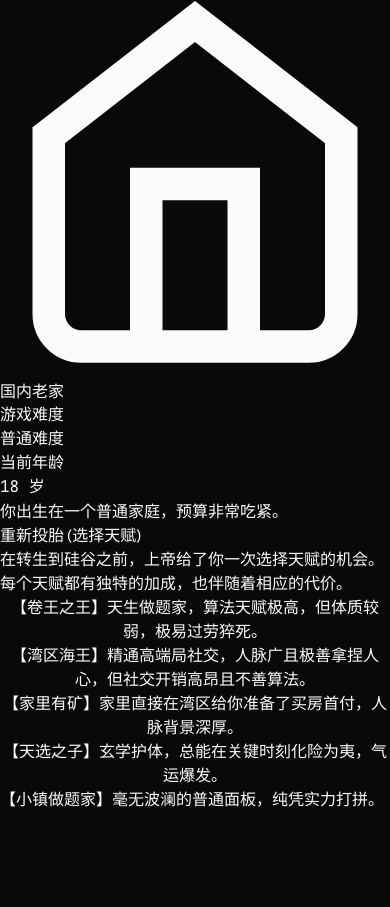
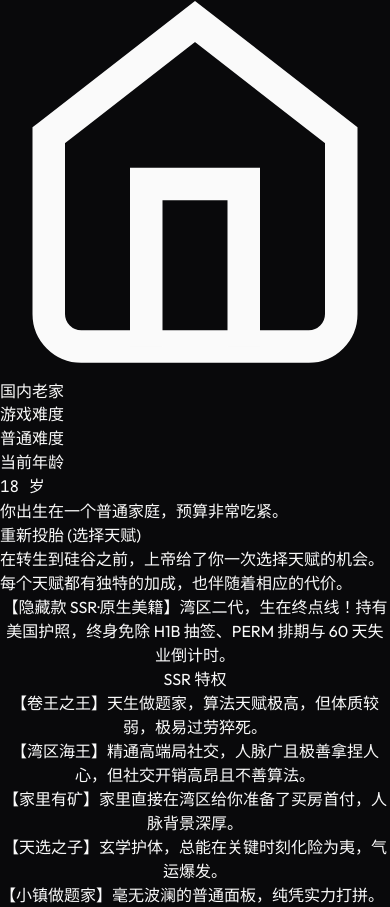
Before and after one commit to DeanChensj/sv-life-reboot, a React (Vite) app: page / in a window 390 px wide. Shown: the part 5206-6113 px from the top of the page. Before the commit the page ends 6017 px from the top, so only its background shows below. Built offline with nearby package versions, Linux system fonts and the light colour scheme.

Commit message:
feat: add native US citizen hidden SSR trait and deploy updates

```diff
--- a/src/App.tsx
+++ b/src/App.tsx
@@ -498,6 +498,7 @@ export default function App() {
                       })
                       .map((choice, idx) => {
                       const isAvailable = !choice.condition || choice.condition(gameState);
+                      const isSSR = choice.text.includes('隐藏款') || choice.text.includes('SSR');
 
                       // Precise badge extraction (prioritize Choice.costBadge / Choice.reqBadge if defined)
                       const costMatch = choice.costBadge || choice.text.match(/\((?:消耗|花费|每年|\$|成本|折抵|实付).*?\)/)?.[0]?.slice(1, -1);
@@ -517,13 +518,19 @@ export default function App() {
                         key={idx}
                         onClick={() => isAvailable && handleChoice(choice)}
                         disabled={!isAvailable}
-                        className={`group w-full text-left px-4 py-3 md:px-6 md:py-5 rounded-2xl border transition-all duration-200 focus:outline-none focus:ring-2 focus:ring-emerald-500/50 flex flex-col md:flex-row md:items-center justify-between gap-2.5 md:gap-3 cursor-pointer ${
-                          isAvailable
-                            ? 'bg-zinc-900 border-zinc-800 hover:border-emerald-500/50 hover:bg-zinc-800/80 active:scale-[0.98]'
-                            : 'bg-zinc-950/50 border-zinc-800/50 opacity-50 cursor-not-allowed'
+                        className={`group w-full text-left px-4 py-3 md:px-6 md:py-5 rounded-2xl border transition-all duration-200 focus:outline-none focus:ring-2 focus:ring-amber-500/50 flex flex-col md:flex-row md:items-center justify-between gap-2.5 md:gap-3 cursor-pointer ${
+                          isSSR
+                            ? 'bg-gradient-to-r from-amber-950/70 via-yellow-900/50 to-amber-950/70 border-amber-400/90 shadow-[0_0_20px_rgba(245,158,11,0.35)] hover:border-yellow-300 hover:shadow-[0_0_30px_rgba(250,204,21,0.55)] hover:bg-amber-900/60 active:scale-[0.98]'
+                            : isAvailable
+                              ? 'bg-zinc-900 border-zinc-800 hover:border-emerald-500/50 hover:bg-zinc-800/80 active:scale-[0.98]'
+                              : 'bg-zinc-950/50 border-zinc-800/50 opacity-50 cursor-not-allowed'
                         }`}
                       >
-                        <span className={`font-medium text-[15px] sm:text-base md:text-lg transition-colors ${isAvailable ? 'text-zinc-300 group-hover:text-emerald-400' : 'text-zinc-600'}`}>
+                        <span className={`font-medium text-[15px] sm:text-base md:text-lg transition-colors ${
+                          isSSR
+                            ? 'text-amber-200 group-hover:text-yellow-200 font-extrabold tracking-wide drop-shadow-[0_1px_3px_rgba(0,0,0,0.8)]'
+                            : isAvailable ? 'text-zinc-300 group-hover:text-emerald-400' : 'text-zinc-600'
+                        }`}>
                           {mainText}
                         </span>
 
@@ -534,7 +541,11 @@ export default function App() {
                              </span>
                           )}
                           {reqMatch && (
-                             <span className={`text-xs px-2.5 py-1 rounded-md font-semibold tracking-wide ${isAvailable ? 'bg-amber-500/20 text-amber-300 border border-amber-500/20' : 'bg-zinc-800 text-zinc-500'}`}>
+                             <span className={`text-xs px-2.5 py-1 rounded-md font-semibold tracking-wide ${
+                               isSSR
+                                 ? 'bg-amber-400/30 text-amber-200 border border-amber-400/50 font-bold shadow-[0_0_8px_rgba(245,158,11,0.4)]'
+                                 : isAvailable ? 'bg-amber-500/20 text-amber-300 border border-amber-500/20' : 'bg-zinc-800 text-zinc-500'
+                             }`}>
                                 {reqMatch}
                              </span>
                           )}
--- a/src/components/WarReportModal.tsx
+++ b/src/components/WarReportModal.tsx
@@ -132,7 +132,8 @@ export const WarReportModal: React.FC<WarReportModalProps> = ({ gameState, onClo
     if (gameState.cash >= 300 || ['Atherton 顶级豪宅', 'Sunnyvale 老破小', 'North San Jose 联排', 'Fremont 学区房'].includes(gameState.housing_name || '')) medals.push({ tag: 'EST', title: '【Atherton 征服者】', desc: '积攒重金，成功跨越硅谷阶级门槛', rarity: 'SSR', color: '#10b981' });
     if (gameState.car === 'porsche') medals.push({ tag: 'LUX', title: '【脱离民工车鄙视链】', desc: '开上保时捷 Porsche 震撼全场', rarity: 'SR', color: '#c084fc' });
     if (gameState.car === 'cybertruck') medals.push({ tag: 'RAW', title: '【赛博朋克硬核族】', desc: '驾驶多边形皮卡征服 237 号公路', rarity: 'SR', color: '#22d3ee' });
-    if (gameState.visa === '绿卡') medals.push({ tag: 'PR', title: '【上岸自由身】', desc: '彻底甩开 USCIS 抽签与签证枷锁', rarity: 'SSR', color: '#60a5fa' });
+    if (gameState.visa === '公民') medals.push({ tag: 'SSR', title: '【出生在终点线】', desc: '天生具备美国国籍，不知 H1B 与排期为何物', rarity: 'SSR', color: '#fbbf24' });
+    else if (gameState.visa === '绿卡') medals.push({ tag: 'PR', title: '【上岸自由身】', desc: '彻底甩开 USCIS 抽签与签证枷锁', rarity: 'SSR', color: '#60a5fa' });
     if (medals.length === 0) medals.push({ tag: 'SURV', title: '【硅谷打工特种兵】', desc: '在湾区高压环境中顽强奋斗', rarity: 'R', color: '#9ca3af' });
 
     let medalY = 680;
--- a/src/components/YearEndStatementModal.tsx
+++ b/src/components/YearEndStatementModal.tsx
@@ -188,11 +188,11 @@ export const YearEndStatementModal: React.FC<YearEndStatementModalProps> = ({ ga
             <span className="text-zinc-400 font-mono">当前签证身份:</span>
             <span className="font-bold text-amber-300">{gameState.visa}</span>
           </div>
-          {(gameState.gc_progress > 0 || gameState.visa === '绿卡') && (
+          {(gameState.gc_progress > 0 || gameState.visa === '绿卡' || gameState.visa === '公民') && (
             <div className="flex justify-between">
-              <span className="text-zinc-400 font-mono">绿卡 (PERM/排期) 进度:</span>
+              <span className="text-zinc-400 font-mono">身份/绿卡 状态进度:</span>
               <span className="font-bold text-emerald-400 font-mono tabular-nums">
-                {gameState.visa === '绿卡' ? '100% (已获绿卡)' : `${Math.round(Math.min(100, Math.max(0, ((gameState.gc_progress || 0) / 5) * 100)))}% (${gameState.gc_progress || 0}/5 年排期)`}
+                {gameState.visa === '公民' ? '100% (美籍公民)' : (gameState.visa === '绿卡' ? '100% (已获绿卡)' : `${Math.round(Math.min(100, Math.max(0, ((gameState.gc_progress || 0) / 5) * 100)))}% (${gameState.gc_progress || 0}/5 年排期)`)}
               </span>
             </div>
           )}
--- a/src/data/events.ts
+++ b/src/data/events.ts
@@ -115,7 +115,7 @@ const midYearEventRouter = (s: GameState) => {
      if (bigTechRand < 0.45) return 'layoff_rumor';
      if (bigTechRand < 0.60) return 'rto_wars';
      if (bigTechRand < 0.80) return 'meta_tlm';
-     if (bigTechRand < 0.90 && s.visa !== '绿卡') return 'h1b_rfe_vs_parent_nag';
+     if (bigTechRand < 0.90 && s.visa !== '绿卡' && s.visa !== '公民') return 'h1b_rfe_vs_parent_nag';
      return 'friday_pip';
   }
   if (rand >= 0.46 && rand < 0.80) {
@@ -145,7 +145,7 @@ const midYearEventRouter = (s: GameState) => {
     }
 
     // 1. Green Card Holders ONLY: japan_trip (免签自由行)
-    if (s.visa === '绿卡' && Math.random() < 0.20) {
+    if ((s.visa === '绿卡' || s.visa === '公民') && Math.random() < 0.20) {
       return 'japan_trip';
     }
 
@@ -195,7 +195,7 @@ const midYearEventRouter = (s: GameState) => {
     }
 
     // Only non-Green Card / non-US workers face visa checks
-    if (s.visa !== '绿卡' && s.visa !== '无') {
+    if (s.visa !== '绿卡' && s.visa !== '公民' && s.visa !== '无') {
         lifeEvents.push('visa_check');
     }
 
@@ -227,6 +227,20 @@ export const events: Record<string, GameEvent> = {
     title: '重新投胎 (选择天赋)',
     description: '在转生到硅谷之前，上帝给了你一次选择天赋的机会。每个天赋都有独特的加成，也伴随着相应的代价。',
     choices: [
+      {
+        text: '【隐藏款 SSR·原生美籍】湾区二代，生在终点线！持有美国护照，终身免除 H1B 抽签、PERM 排期与 60 天失业倒计时。',
+        reqBadge: 'SSR 特权',
+        effect: (s) => ({
+          trait_title: '原生美籍',
+          visa: '公民',
+          gc_progress: 5,
+          gc_stage: 'approved',
+          network: 25,
+          charm: Math.min((s.max_charm || 25), s.charm + 6),
+          win_threshold: 400
+        }),
+        nextEventId: 'choose_year',
+      },
       {
         text: '【卷王之王】天生做题家，算法天赋极高，但体质较弱，极易过劳猝死。',
         effect: (s) => ({ trait_title: '卷王之王', leetcode: s.leetcode + 25, health: s.health - 25, network: 5, win_threshold: 400 }),
@@ -726,7 +740,7 @@ export const events: Record<string, GameEvent> = {
         effect: (s) => {
           const win = Math.random() < 0.08;
           return win
-            ? { tc: 25, health: s.health - 20, cash: s.cash + 100, visa: s.visa === '绿卡' ? '绿卡' : 'O1 (杰出人才)', message: '天选之子！你盲狙的公司获得核心突破并由资本巨额注资，你分到了高额股票！' }
+            ? { tc: 25, health: s.health - 20, cash: s.cash + 100, visa: (s.visa === '绿卡' || s.visa === '公民') ? s.visa : 'O1 (杰出人才)', message: '天选之子！你盲狙的公司获得核心突破并由资本巨额注资，你分到了高额股票！' }
             : { tc: 10, health: s.health - 30, message: '公司烧光了投资人的钱，不到半年就倒闭了。期权变成了废纸，你只能连夜更新简历。' };
         },
         nextEventId: (s: GameState) => {
@@ -896,14 +910,14 @@ export const events: Record<string, GameEvent> = {
       {
         text: '被迫回国',
         effect: (s) => {
-          const reason = (s.visa === 'F1 (学生)' || s.visa === '无') ? 'OPT到期未能上岸' : ((s.visa === '绿卡' || s.visa === 'O1 (杰出人才)') ? '积蓄耗尽、心灰意冷' : 'H1B 60天失业期满未能找到新工作');
+          const reason = (s.visa === 'F1 (学生)' || s.visa === '无') ? 'OPT到期未能上岸' : ((s.visa === '绿卡' || s.visa === '公民' || s.visa === 'O1 (杰出人才)') ? '积蓄耗尽、心灰意冷' : 'H1B 60天失业期满未能找到新工作');
           return { status: 'game_over', message: reason + '，你最终遗憾登上了回国的航班。' };
         },
         nextEventId: 'end',
       },
       {
         text: '再读一个水硕维持身份 (Day 1 CPT) - (消耗 $5w, +25 力扣)',
-        condition: (s) => s.visa !== '绿卡' && s.visa !== 'O1 (杰出人才)' && s.cash >= 5,
+        condition: (s) => s.visa !== '绿卡' && s.visa !== '公民' && s.visa !== 'O1 (杰出人才)' && s.cash >= 5,
         effect: (s) => ({ cash: s.cash - 5, age: s.age + 1, leetcode: Math.min(100, s.leetcode + 25), message: '你在读 Day 1 CPT 水硕期间狂刷 250 道 Hard 题，算法功力大增！准备重回战场！' }),
         nextEventId: 'job_hunt',
       }
@@ -1570,7 +1584,7 @@ export const events: Record<string, GameEvent> = {
           if ((s.visa === 'OPT (实习)' || s.visa === 'F1 (学生)' || s.visa === 'Day 1 CPT') && (s.h1b_attempts || 0) >= 3) {
             return 'h1b_final_crisis';
           }
-          if (s.gc_progress >= 5 && s.visa !== '绿卡' && s.visa !== '无') return 'post_green_card';
+          if (s.gc_progress >= 5 && s.visa !== '绿卡' && s.visa !== '公民' && s.visa !== '无') return 'post_green_card';
 
           return 'sv_daily_life';
         },
@@ -1667,7 +1681,7 @@ export const events: Record<string, GameEvent> = {
     choices: [
       {
         text: '通宵三个晚上，写出 120 页辩护报告阐述“为什么 Virtual DOM 调 CSS 属于高等应用数学”',
-        effect: (s) => ({ health: Math.max(10, s.health - 25), visa: s.visa === '绿卡' ? '绿卡' : 'H1B (工签)', message: '你用极具创造性的学术废话打动了移民局官员，获得了 3 年 H1B！但你的头发掉了三分之一。' }),
+        effect: (s) => ({ health: Math.max(10, s.health - 25), visa: (s.visa === '绿卡' || s.visa === '公民') ? s.visa : 'H1B (工签)', message: '你用极具创造性的学术废话打动了移民局官员，获得了 3 年 H1B！但你的头发掉了三分之一。' }),
         nextEventId: 'sv_daily_life',
       },
       {
@@ -1730,7 +1744,7 @@ export const events: Record<string, GameEvent> = {
             ? { health: s.health - 30, message: '你每天工作 16 小时，终于 survive 了 PIP！但你的头发少了一半。' }
             : { health: s.health - 20, tc: 0, laid_off: true, job_type: 'unemployed', message: '你熬了几个通宵，最后还是被 Manager 找借口开除了。' };
         },
-        nextEventId: (s) => (s.tc === 0) ? ((s.visa !== '绿卡' && s.visa !== '无') ? 'layoff_hit' : 'job_hunt') : 'sv_daily_life'
+        nextEventId: (s) => (s.tc === 0) ? ((s.visa !== '绿卡' && s.visa !== '公民' && s.visa !== '无') ? 'layoff_hit' : 'job_hunt') : 'sv_daily_life'
       },
       {
         text: '直接开摆，接受 PIP 辞退结局 (无遣散费)，在家刷题',
@@ -1743,11 +1757,11 @@ export const events: Record<string, GameEvent> = {
           health: Math.max(10, s.health - 25),
           message: '【周五 PIP 绩效开除】选择 Quiet Quitting 改进计划未通过！HR 当场收回笔记本与 Workday 权限！PIP 绩效辞退无遣散费补偿！'
         }),
-        nextEventId: (s) => (s.visa !== '绿卡' && s.visa !== '无') ? 'layoff_hit' : 'job_hunt'
+        nextEventId: (s) => (s.visa !== '绿卡' && s.visa !== '公民' && s.visa !== '无') ? 'layoff_hit' : 'job_hunt'
       },
       {
         text: ' 启动 60 天 H1B Grace Period 紧急挂靠：找外包公司办理 H1B Transfer (消耗 $2w)',
-        condition: (s) => s.cash >= 2 && s.visa !== '绿卡',
+        condition: (s) => s.cash >= 2 && s.visa !== '绿卡' && s.visa !== '公民',
         effect: (s) => ({
           cash: s.cash - 2,
           tc: Math.max(10, Math.floor(s.tc * 0.55)),
@@ -2546,7 +2560,7 @@ export const events: Record<string, GameEvent> = {
           const winRate = 0.22 + (s.leetcode >= 80 ? 0.18 : 0.08) + (s.charm >= 15 ? 0.05 : 0);
           const win = Math.random() < winRate;
           return win
-            ? { tc: 80, cash: s.cash + 20, health: s.health - 20, visa: s.visa === '绿卡' ? '绿卡' : 'O1 (杰出人才)', job_type: 'ai_research', level: 'MTS', message: '震撼硅谷！你攻克了 AGI 前沿推理大模型面试，OpenAI 直接用 $80w 顶配包裹和 O1 签证把我聘为核心研究员！' }
+            ? { tc: 80, cash: s.cash + 20, health: s.health - 20, visa: (s.visa === '绿卡' || s.visa === '公民') ? s.visa : 'O1 (杰出人才)', job_type: 'ai_research', level: 'MTS', message: '震撼硅谷！你攻克了 AGI 前沿推理大模型面试，OpenAI 直接用 $80w 顶配包裹和 O1 签证把我聘为核心研究员！' }
             : { health: s.health - 20, message: 'OpenAI 核心研究员面试太残酷了！不仅手撕 Triton 算子还深考系统对齐论文，你很遗憾没能拿到 Offer。好在顶级大厂抢着要你的 PhD 光环！' };
         },
         nextEventId: (s: GameState) => {
@@ -2557,7 +2571,7 @@ export const events: Record<string, GameEvent> = {
       },
       {
         text: '去大厂当 Applied Scientist (应用科学家)',
-        effect: (s) => ({ tc: 45, cash: s.cash + 15, visa: s.visa === '绿卡' ? '绿卡' : 'O1 (杰出人才)', job_type: 'ai_research', level: 'L5', message: '大厂的科学家岗位待遇丰厚，不用写 CRUD，直接解决核心算法问题，生活相对安稳。' }),
+        effect: (s) => ({ tc: 45, cash: s.cash + 15, visa: (s.visa === '绿卡' || s.visa === '公民') ? s.visa : 'O1 (杰出人才)', job_type: 'ai_research', level: 'L5', message: '大厂的科学家岗位待遇丰厚，不用写 CRUD，直接解决核心算法问题，生活相对安稳。' }),
         nextEventId: (s: GameState) => {
           const isDorm = !s.housing_name || ['四大 校内宿舍','大U 校内宿舍','美大U 校内宿舍','美硕 校外公寓','美国 博士实验室','国内大学宿舍','国内老家'].includes(s.housing_name);
           return (s.has_housing && !isDorm) ? 'sv_daily_life' : 'choose_housing';
@@ -2611,7 +2625,7 @@ export const events: Record<string, GameEvent> = {
         effect: (s) => {
           const win = Math.random() < (0.55 + s.leetcode / 300);
           return win
-            ? { tc: s.tc + 25, cash: s.cash + 30, visa: s.visa === '绿卡' ? '绿卡' : 'O1 (杰出人才)', charm: Math.min(25, s.charm + 4), health: s.health - 20, message: ' 论文斩获 NeurIPS Best Paper！你提出的推理大模型架构震惊学术界与工业界！公司立刻发了 $30w Retention Bonus 并协助加急批复了 O1 签证！' }
+            ? { tc: s.tc + 25, cash: s.cash + 30, visa: (s.visa === '绿卡' || s.visa === '公民') ? s.visa : 'O1 (杰出人才)', charm: Math.min(25, s.charm + 4), health: s.health - 20, message: ' 论文斩获 NeurIPS Best Paper！你提出的推理大模型架构震惊学术界与工业界！公司立刻发了 $30w Retention Bonus 并协助加急批复了 O1 签证！' }
             : { health: s.health - 25, cash: s.cash, message: '熬了半个月，结果撞车了别人的工作被直接 Reject，心态炸裂。' };
         },
         nextEventId: 'sv_daily_life',
--- a/src/types.ts
+++ b/src/types.ts
@@ -1,4 +1,4 @@
-export type VisaStatus = '无' | 'F1 (学生)' | 'OPT (实习)' | 'H1B (工签)' | 'O1 (杰出人才)' | '绿卡' | 'Day 1 CPT' | 'L1 (外派)';
+export type VisaStatus = '无' | 'F1 (学生)' | 'OPT (实习)' | 'H1B (工签)' | 'O1 (杰出人才)' | '绿卡' | 'Day 1 CPT' | 'L1 (外派)' | '公民';
 export type RelationshipStatus = 'single' | 'matched' | 'dating' | 'married';
 
 export interface GameState {
```
Also changed, not shown: src/components/BentoStatsPanel.tsx (+10 -8 lines).
